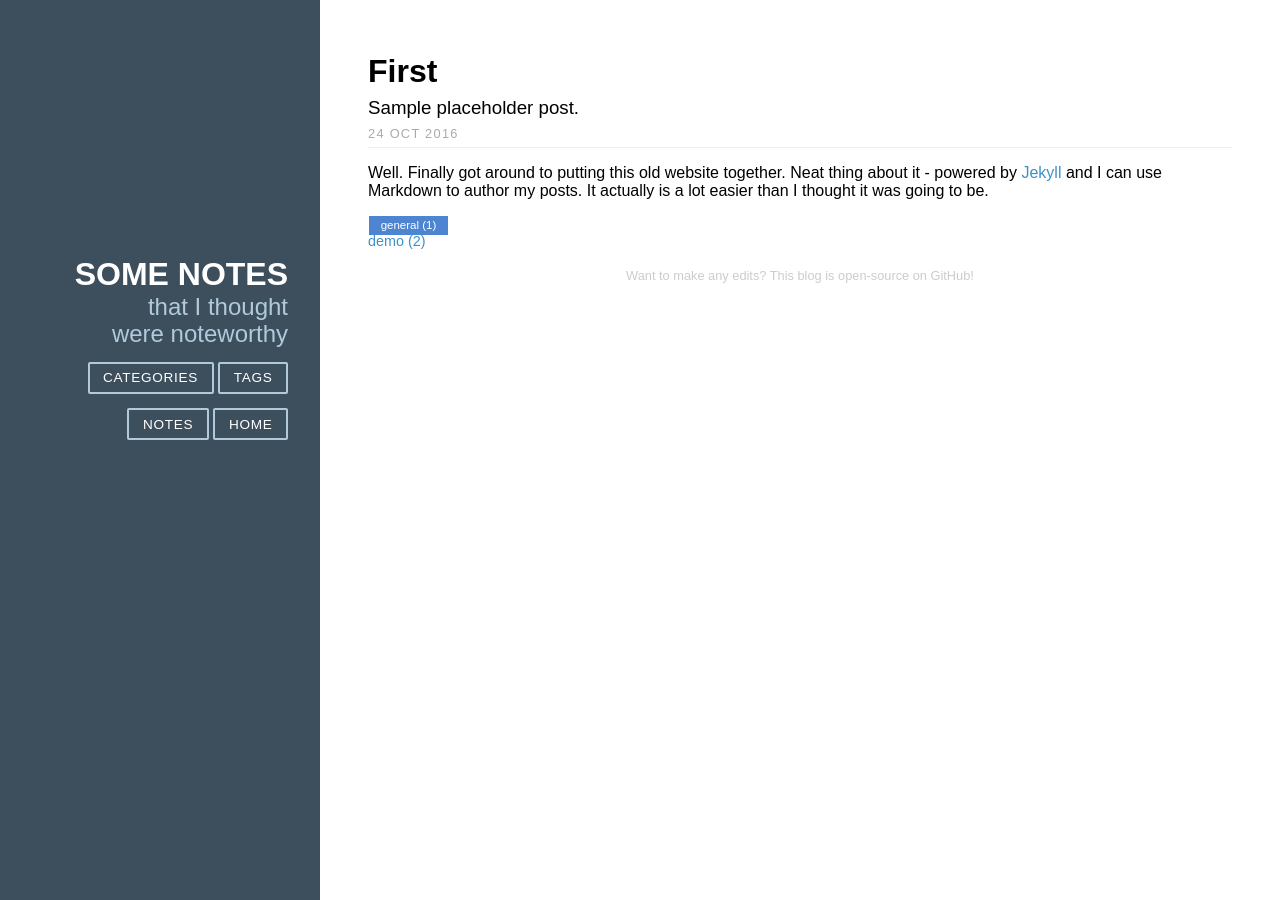
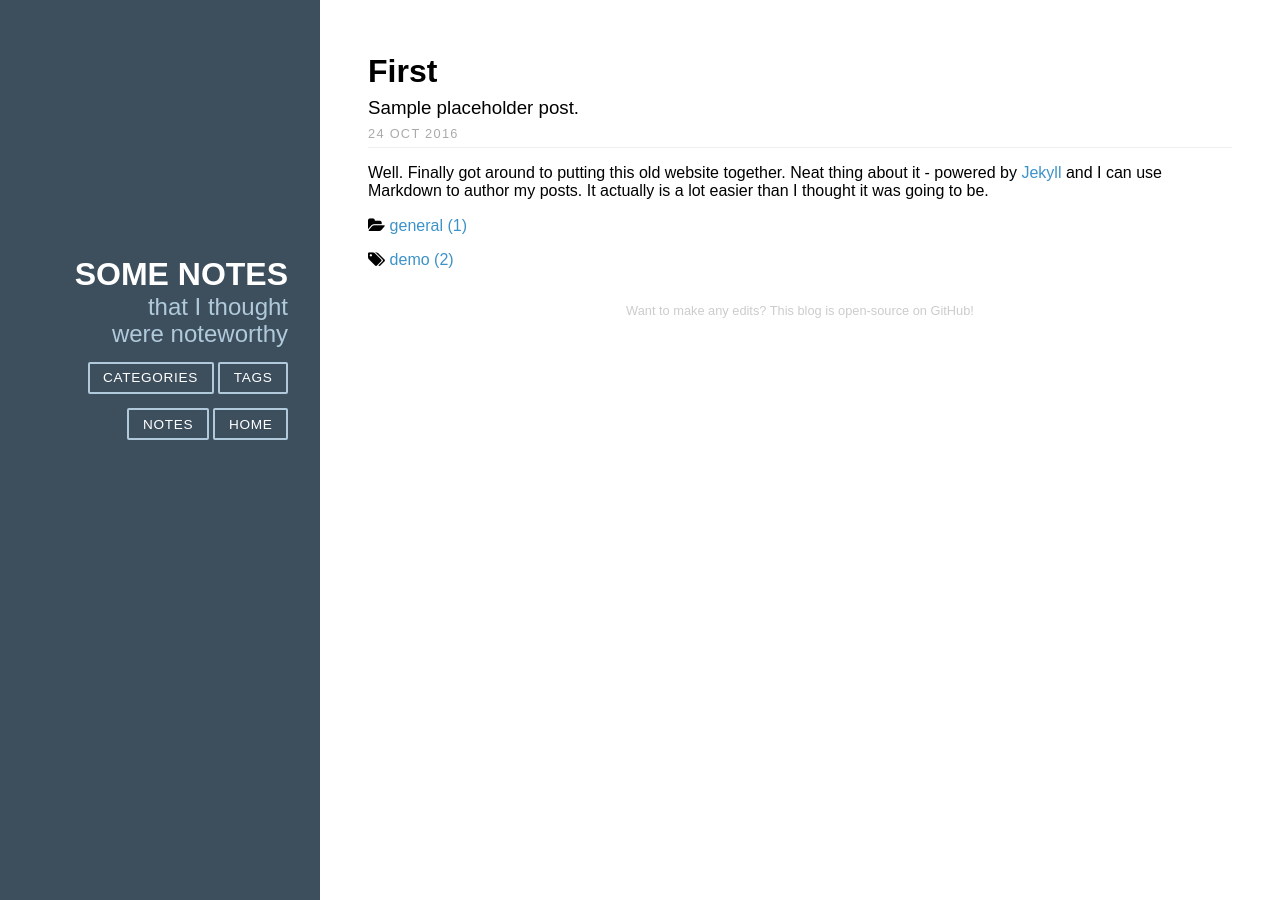
Before and after one commit to monaqvi/monaqvi.github.io, a Jekyll site: the page built from _posts/2016-10-24-first.md, in a window 1280 px wide. Built offline with Jekyll 4.4.1, drawn with Linux system fonts in a browser that asks for light colours; nearby versions of some CDN libraries; comment, search, counter and statistics services are not loaded.

Commit message:
Add font-awesome icons

```diff
--- a/_layouts/blog.html
+++ b/_layouts/blog.html
@@ -11,6 +11,7 @@
     <![endif]-->
     <!--[if gt IE 8]><!-->
     <link rel="stylesheet" href="https://cdnjs.cloudflare.com/ajax/libs/pure/0.6.0/grids-responsive-min.css">
+    <link rel="stylesheet" href="https://maxcdn.bootstrapcdn.com/font-awesome/4.6.3/css/font-awesome.min.css">
     <link rel="stylesheet" href="/assets/blog/css/style.css">
   </head>
   <body>
--- a/_layouts/post.html
+++ b/_layouts/post.html
@@ -17,19 +17,20 @@ layout: blog
     <!-- Post info -->
     <div>
       <!-- Categories-->
-      <p class="post-meta">
+      <p>
+      <i class="fa fa-folder-open" aria-hidden="true"></i>
       {% unless page.categories == empty %}
         {% assign categories_list = page.categories %}
         {% if categories_list.first[0] == null %}
         {% for category in categories_list %}
-          <a class="post-category" href="/notes/category#{{ category }}-ref">
+          <a href="/notes/category#{{ category }}-ref">
             {{ category | join: "/" }} <span>({{ site.categories[category].size }})</span>
             {% unless forloop.last %},{% endunless %}
           </a>
         {% endfor %}
         {% else %}
         {% for category in categories_list %}
-          <a class="post-category" href="/notes/category#{{ category[0] }}-ref">
+          <a href="/notes/category#{{ category[0] }}-ref">
             {{ category[0] | join: "/" }} <span>/{{ category[1].size }})</span>
           </a>
         {% endfor %}
@@ -38,7 +39,8 @@ layout: blog
       </p>
 
       <!-- Tags -->
-      <p class="post-meta">
+      <p>
+      <i class="fa fa-tags" aria-hidden="true"></i>
       {% unless page.tags == empty %}
         {% assign tags_list = page.tags %}
         {% if tags_list.first[0] == null %}
```
